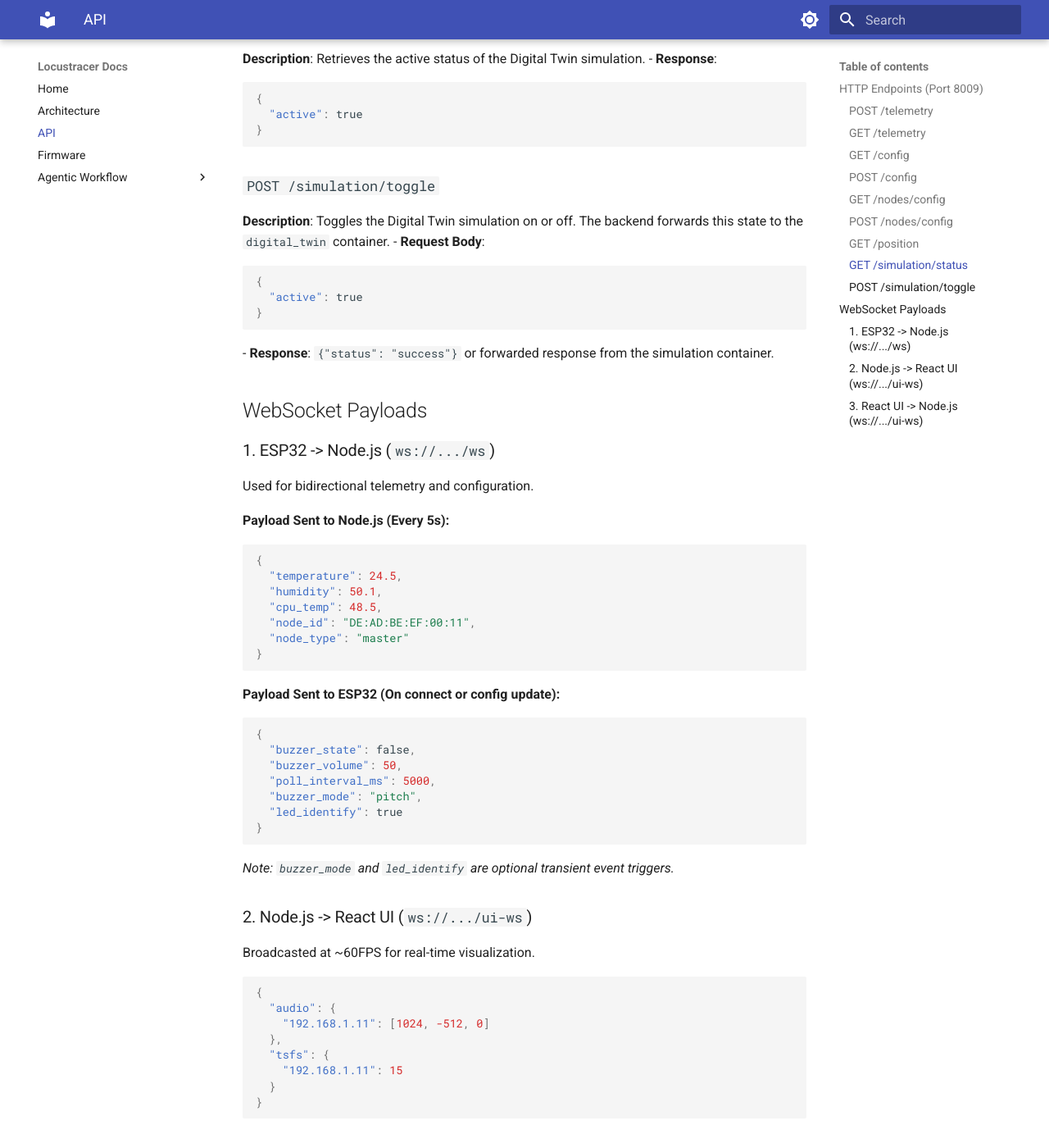
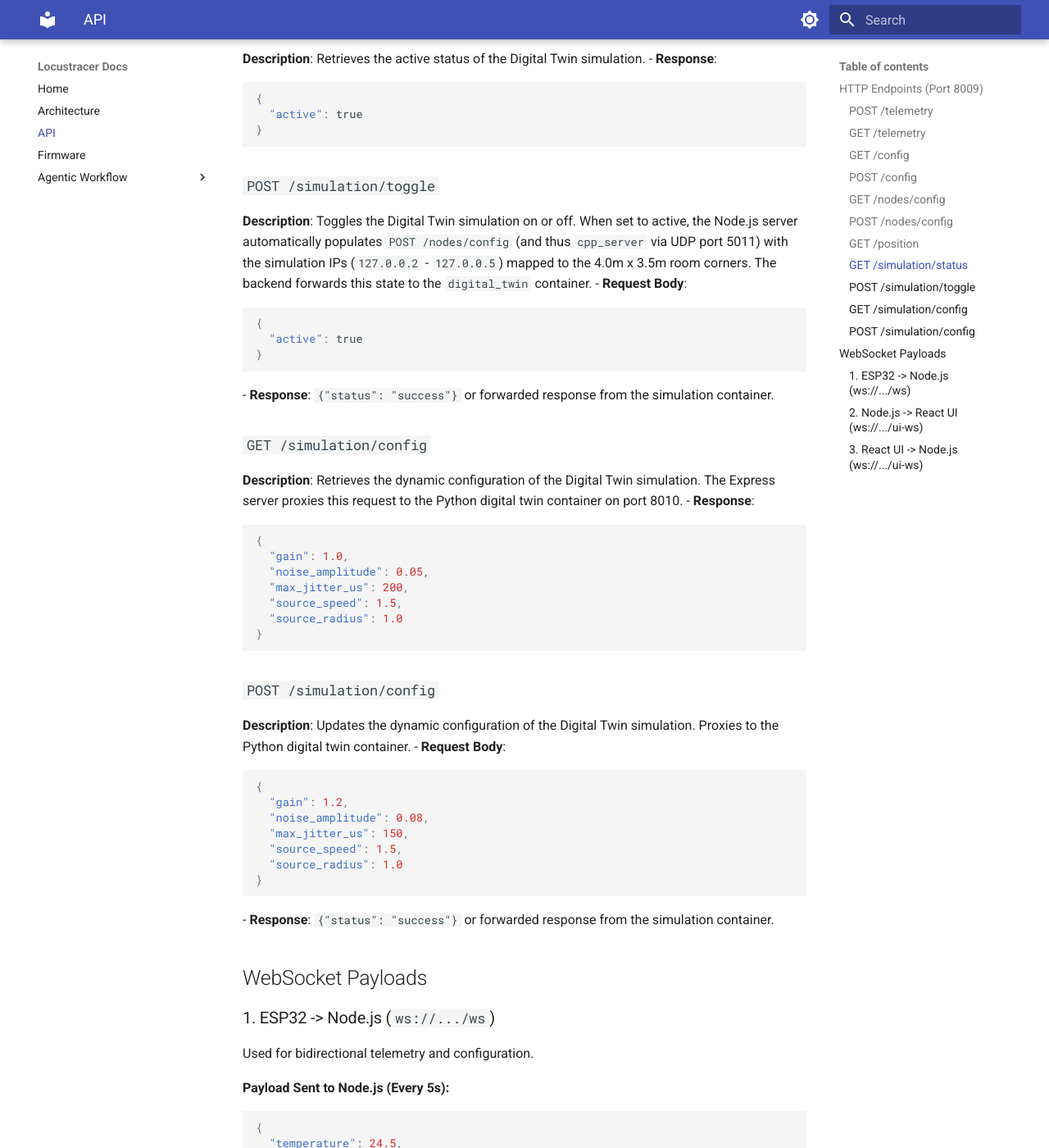
Before and after one commit to LauriAlanen/locustracer, an MkDocs documentation site: the page built from docs/API.md, in a window 1280 px wide and 1400 px high, scrolled down 2407 px. Shown: the whole window at 82% size. Built offline with MkDocs 1.6.1 and Material for MkDocs 9.7.7, drawn with Linux system fonts in a browser that asks for light colours.

Commit message:
docs: Update architecture diagrams and API specs for digital twin config
- Add /simulation/config endpoints to API.md
- Detail simulation auto-configuration in API.md and ARCHITECTURE.md
- Update data flow diagrams to reflect ReactUI -> Backend -> TwinContainer/CPPServer flows
- Add experiemental/pyroomacoustics branch to MkDocs deploy workflow

````diff
--- a/docs/API.md
+++ b/docs/API.md
@@ -99,11 +99,38 @@ This document describes the REST endpoints and WebSocket payloads used by the Lo
   ```
 
 ### `POST /simulation/toggle`
-**Description**: Toggles the Digital Twin simulation on or off. The backend forwards this state to the `digital_twin` container.
+**Description**: Toggles the Digital Twin simulation on or off. When set to active, the Node.js server automatically populates `POST /nodes/config` (and thus `cpp_server` via UDP port 5011) with the simulation IPs (`127.0.0.2` - `127.0.0.5`) mapped to the 4.0m x 3.5m room corners. The backend forwards this state to the `digital_twin` container.
 - **Request Body**:
   ```json
   {
     "active": true
+  }
+  ```
+- **Response**: `{"status": "success"}` or forwarded response from the simulation container.
+
+### `GET /simulation/config`
+**Description**: Retrieves the dynamic configuration of the Digital Twin simulation. The Express server proxies this request to the Python digital twin container on port 8010.
+- **Response**:
+  ```json
+  {
+    "gain": 1.0,
+    "noise_amplitude": 0.05,
+    "max_jitter_us": 200,
+    "source_speed": 1.5,
+    "source_radius": 1.0
+  }
+  ```
+
+### `POST /simulation/config`
+**Description**: Updates the dynamic configuration of the Digital Twin simulation. Proxies to the Python digital twin container.
+- **Request Body**:
+  ```json
+  {
+    "gain": 1.2,
+    "noise_amplitude": 0.08,
+    "max_jitter_us": 150,
+    "source_speed": 1.5,
+    "source_radius": 1.0
   }
   ```
 - **Response**: `{"status": "success"}` or forwarded response from the simulation container.
````
Also changed, not shown: docs/ARCHITECTURE.md (+8 -0 lines), 1 other file.
